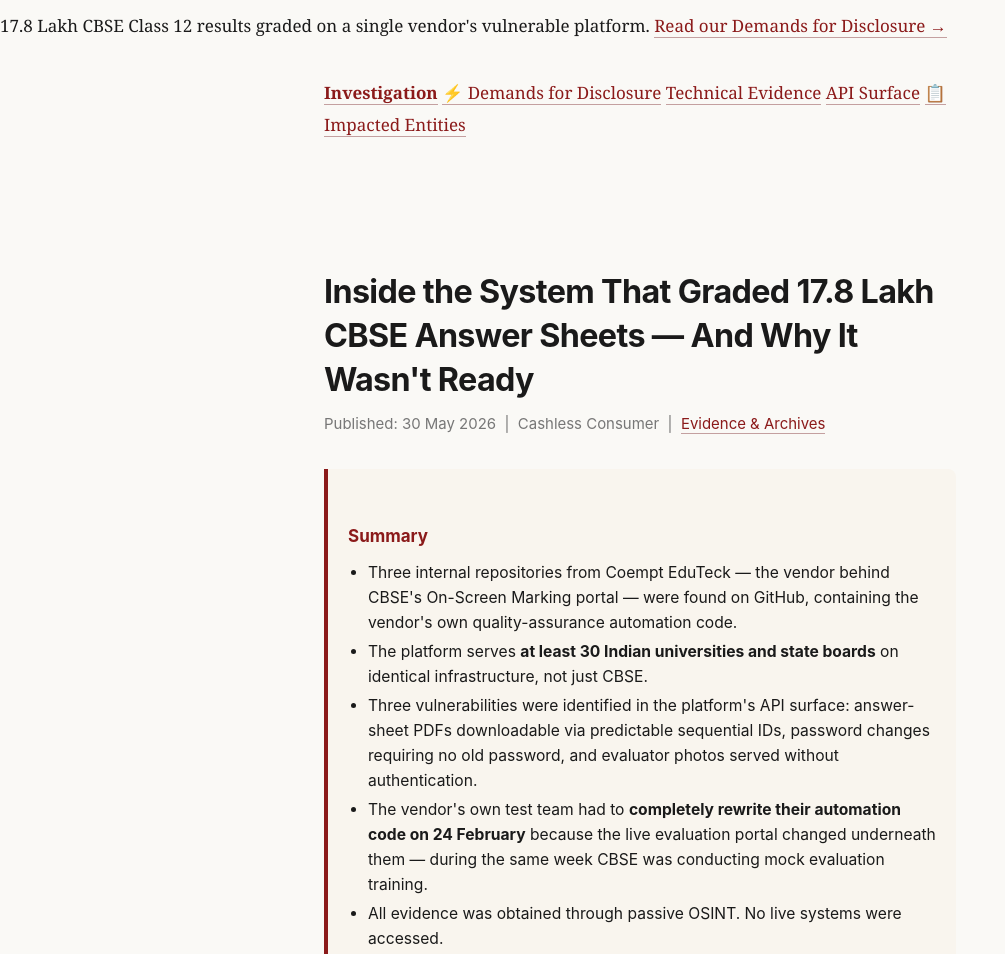
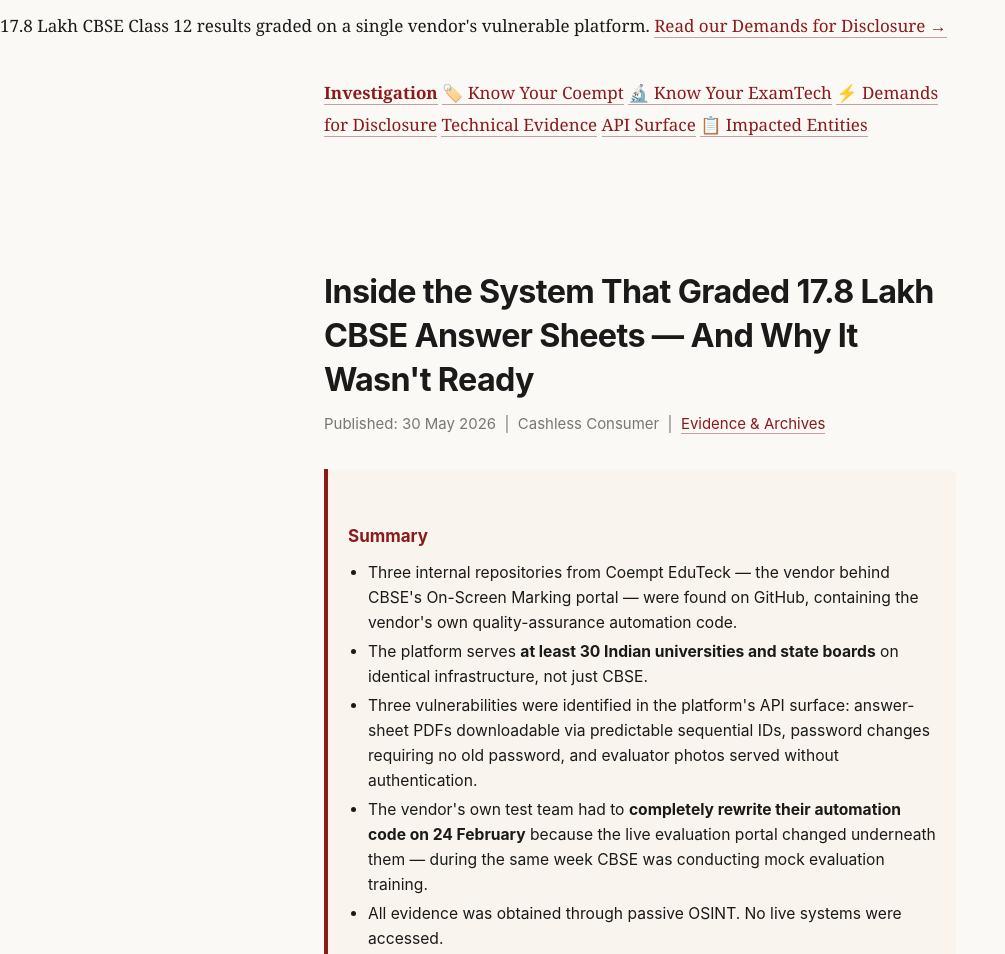
Before and after one commit to CCAgentOrg/cbse-osm-osint, a plain HTML site: page index.html in a window 1280 px wide. Shown: the top 954 px of the page, without its empty margins (0-1005 px from the left). Drawn offline with Linux system fonts and the light colour scheme.

Commit message:
Add Know Your Coempt + Know Your ExamTech to main nav

```diff
--- a/index.html
+++ b/index.html
@@ -49,6 +49,8 @@
 <div class="nav-menu">
 <div class="container">
 <a href="index.html"><strong>Investigation</strong></a>
+<a href="know-your-coempt.html">🏷️ Know Your Coempt</a>
+<a href="know-your-examtech.html">🔬 Know Your ExamTech</a>
 <a href="terms-of-reference.html">⚡ Demands for Disclosure</a>
 <a href="annexure.html">Technical Evidence</a>
 <a href="api-surface.html">API Surface</a>
```
